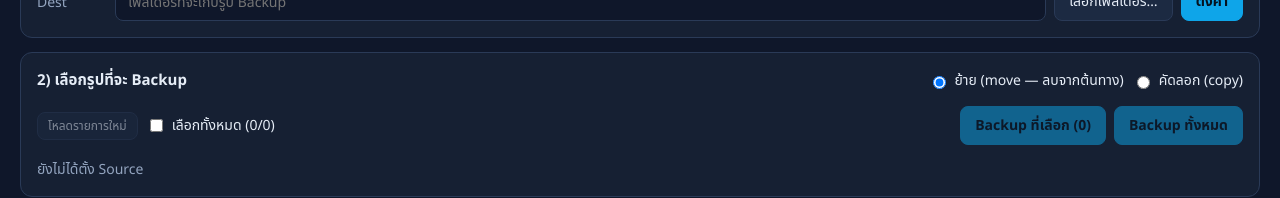
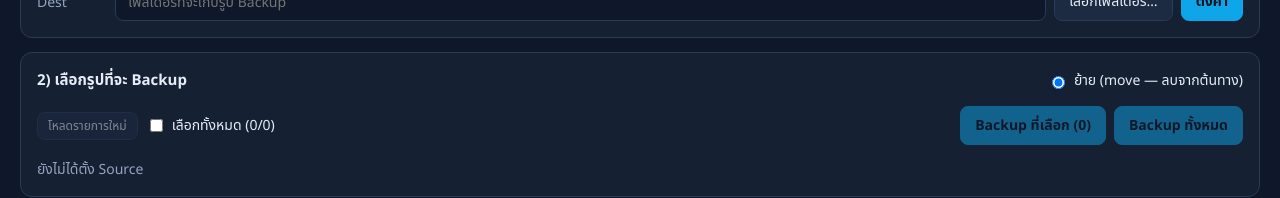
Before and after one commit to axially12-ux/image-backup-app, a Nuxt app in the folder frontend/: page / in a window 1280 px wide. Shown: the part 263-461 px from the top of the page. Built offline with nearby package versions, Linux system fonts and the light colour scheme.

Commit message:
Remove copy option from BackupPanel component

```diff
--- a/frontend/components/BackupPanel.vue
+++ b/frontend/components/BackupPanel.vue
@@ -24,7 +24,7 @@
       <div class="row">
         <h3 class="grow" style="margin:0">2) เลือกรูปที่จะ Backup</h3>
         <label class="inline"><input type="radio" value="move" v-model="mode" /> ย้าย (move — ลบจากต้นทาง)</label>
-        <label class="inline"><input type="radio" value="copy" v-model="mode" /> คัดลอก (copy)</label>
+        <!-- <label class="inline"><input type="radio" value="copy" v-model="mode" /> คัดลอก (copy)</label> -->
       </div>
       <div class="row">
         <button class="btn small" @click="loadSource" :disabled="!st.source">โหลดรายการใหม่</button>
```
